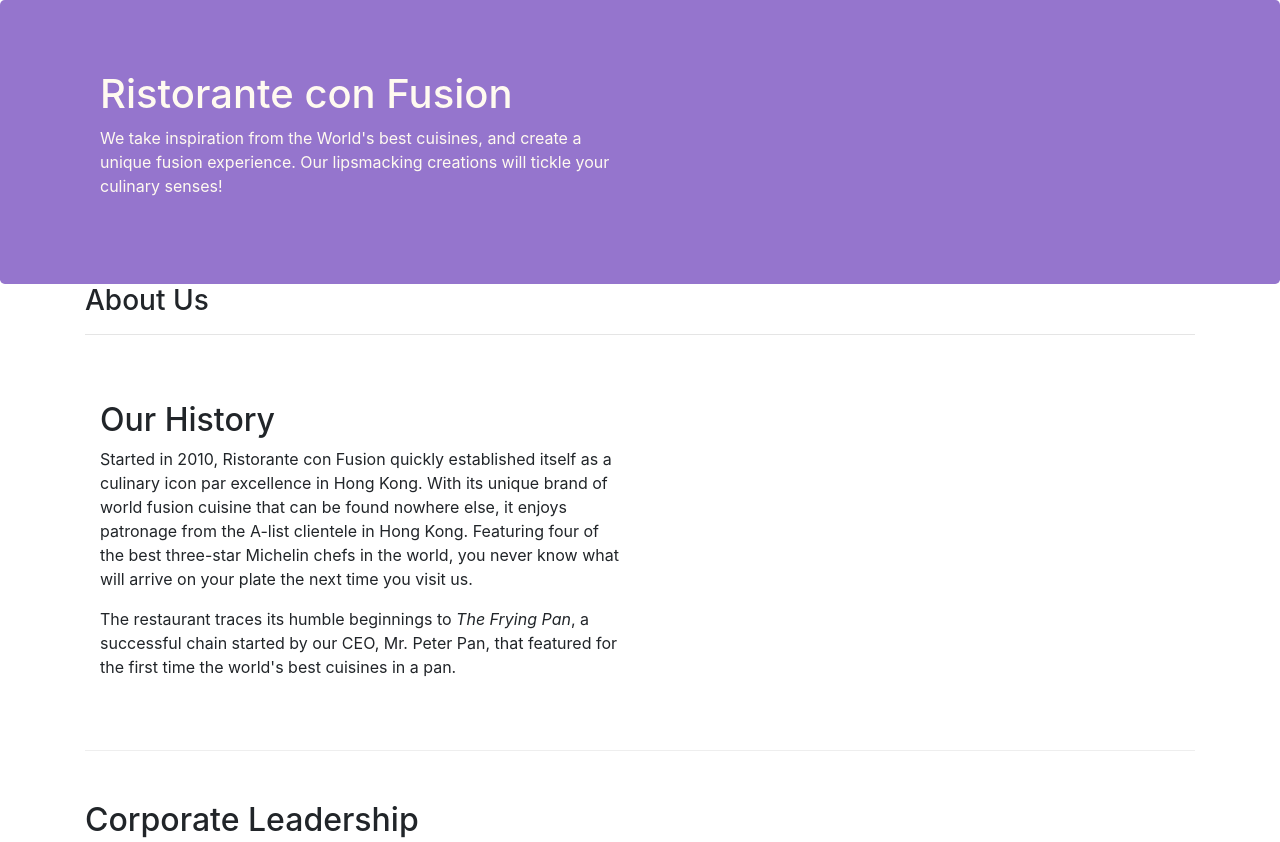
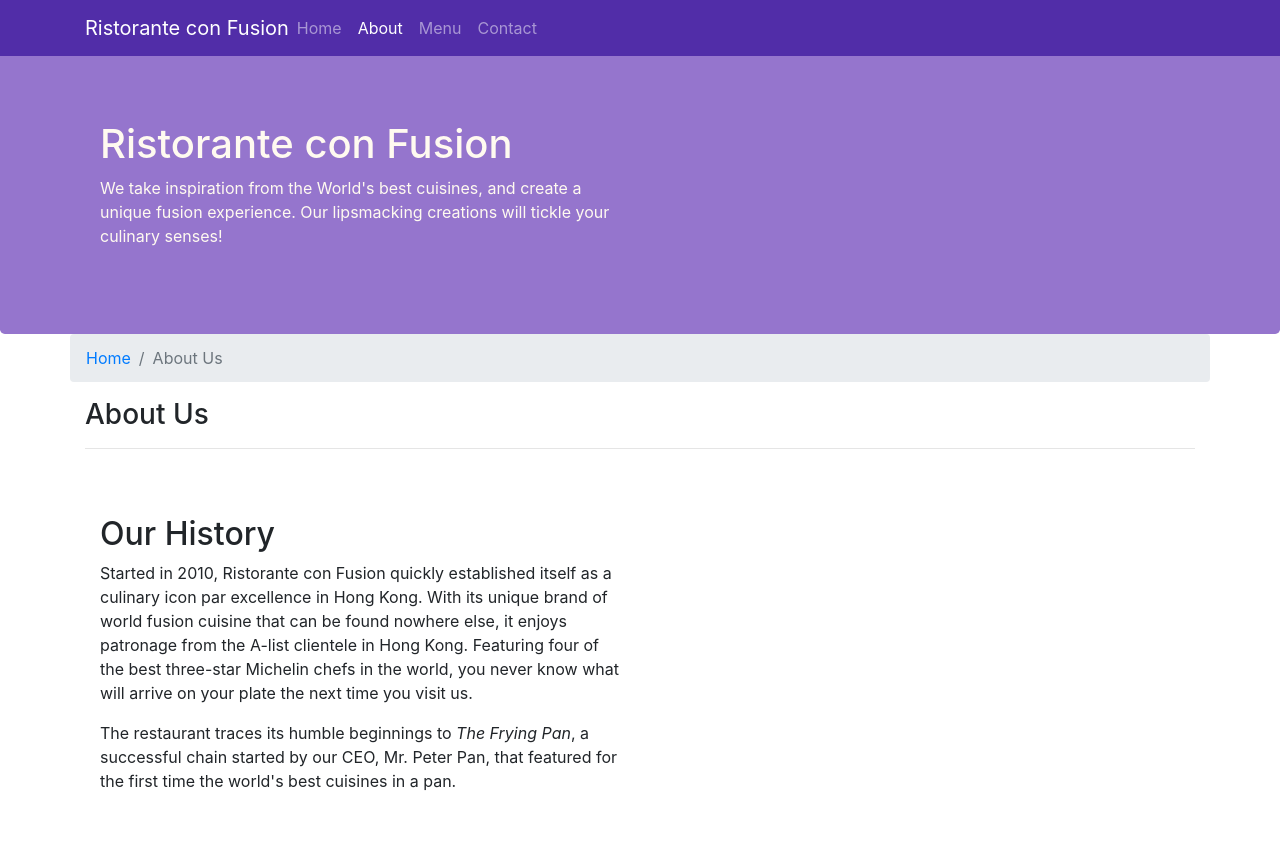
Before and after one commit to shreyaghate02/bootstrap, a website: page aboutus.html in a window 1280 px wide. Shown: the top 842 px of the page. Drawn offline with nearby package versions, Linux system fonts and the light colour scheme.

Commit message:
Navbar and Breadcrumb

```diff
--- a/aboutus.html
+++ b/aboutus.html
@@ -15,6 +15,22 @@
 </head>
 
 <body>
+    <nav class="navbar navbar-dark navbar-expand-sm fixed-top">
+        <div class="container">
+            <button class="navbar-toggler" type="button" data-toggle="collapse" data-target="#Navbar">
+            <span class="navbar-toggler-icon"></span>
+            </button>
+                <a class="navbar-brand mr-auto" href="#">Ristorante con Fusion</a>
+                <div class="collapse navbar-collapse" id="Navbar">
+                    <ul class="navbar-nav mr-auto">
+                    <li class="nav-item"><a class="nav-link" href="./index.html">Home</a></li>
+                    <li class="nav-item active"><a class="nav-link" href="#">About</a></li>
+                    <li class="nav-item"><a class="nav-link" href="#">Menu</a></li>
+                    <li class="nav-item"><a class="nav-link" href="#">Contact</a></li>
+                    </ul>
+                </div>
+        </div>
+    </nav>
 
     <header class="jumbotron">
         <div class="container">
@@ -31,6 +47,10 @@
 
     <div class="container">
         <div class="row">
+            <ol class="col-12 breadcrumb">
+                <li class="breadcrumb-item"><a href="./index.html">Home</a></li>
+                <li class="breadcrumb-item active">About Us</li>
+            </ol>
             <div class="col-12">
                <h3>About Us</h3>
                <hr>
@@ -78,7 +98,7 @@
                 <div class="col-4 offset-1 col-sm-2">
                     <h5>Links</h5>
                     <ul class="list-unstyled">
-                        <li><a href="#">Home</a></li>
+                        <li><a href="./index.html">Home</a></li>
                         <li><a href="#">About</a></li>
                         <li><a href="#">Menu</a></li>
                         <li><a href="#">Contact</a></li>
--- a/css/styles.css
+++ b/css/styles.css
@@ -23,8 +23,17 @@
     color: floralwhite;
 }
 
-.address {
+address {
     font-size: 80%
     margin: 0px;
     color: #0F0F0F;
 }
+
+body {
+    padding: 50px 0px 0px 0px;
+    z-index: 0;
+}
+
+.navbar-dark {
+    background-color: #512DA8;
+}
```
Also changed, not shown: index.html (+17 -2 lines).
